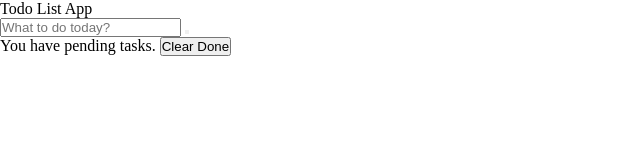
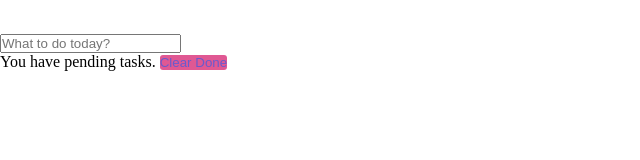
Before and after one commit to chivisto/Todo-Data-Model, a plain HTML site: page index.html in a window 1280 px wide. Shown: the whole page, without its empty margins (0-640 px from the left). Drawn offline with Linux system fonts and the light colour scheme.

Commit message:
Adding more styles

```diff
--- a/styles.css
+++ b/styles.css
@@ -2,3 +2,29 @@
   padding: 0;
   margin: 0 auto;
 }
+
+button {
+  height: 100%;
+  border: none;
+  border-radius: 3px;
+  outline: none;
+  background: #E05893;
+  color: #6A5ACD;
+  cursor: pointer;
+}
+
+.wrapper {
+  margin: 120px auto;
+  max-width: 650px;
+  width: 100%;
+  border-radius: 5px;
+  background: #6A5ACD;
+  padding: 12.5px;
+}
+
+header {
+  text-align: center;
+  color: white;
+  font-size: 30px;
+  font-weight: 600;
+}
```
